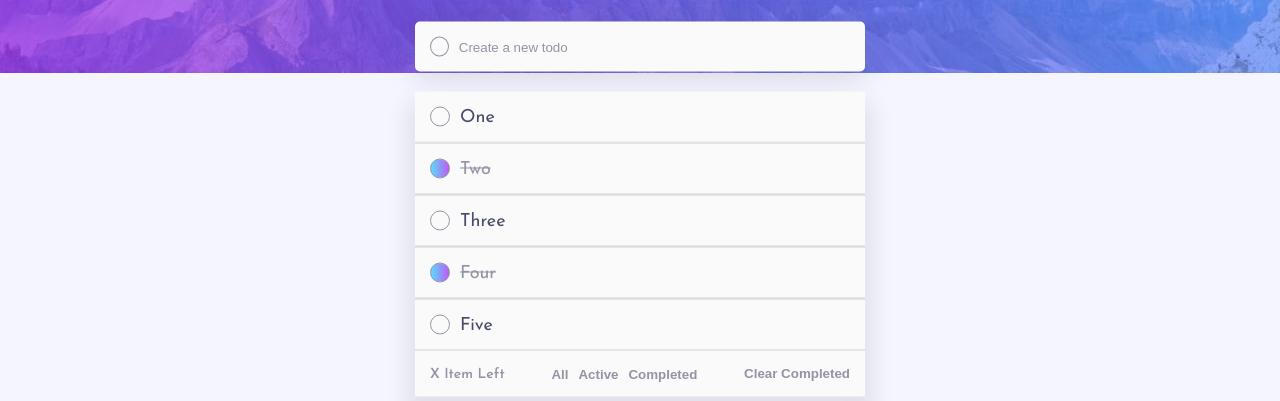
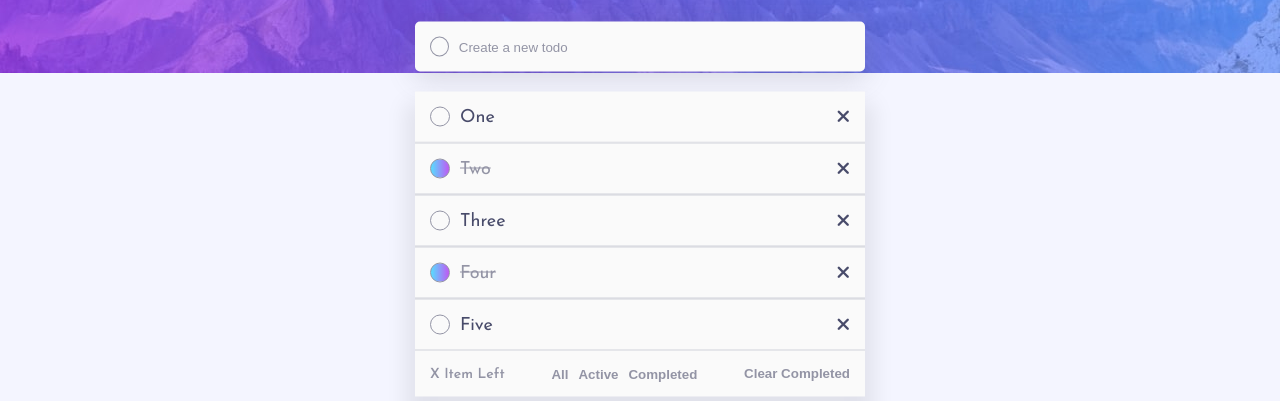
Before and after one commit to mustafa-khaled/Todo-App, a React (Vite) app: page / in a window 1280 px wide. Shown: the part 227-628 px from the top of the page. Built offline with nearby package versions, Linux system fonts and the light colour scheme.

Commit message:
delete todo functionality

```diff
--- a/src/components/todoItem/TodoItem.jsx
+++ b/src/components/todoItem/TodoItem.jsx
@@ -1,6 +1,6 @@
-import { toggleCompleted } from "../../redux/todoSlice";
+import { toggleCompleted, deleteTodo } from "../../redux/todoSlice";
+import { useDispatch } from "react-redux";
 import styles from "./TodoItem.module.css";
-import { useDispatch } from "react-redux";
 
 function TodoItem({ todo }) {
   const { id, title, completed } = todo;
@@ -15,15 +15,24 @@ function TodoItem({ todo }) {
     );
   }
 
+  function handleDeleteClick() {
+    dispatch(deleteTodo({ id: id }));
+  }
+
   return (
-    <div
-      className={`${styles["todo-item"]} ${completed ? styles.completed : ""}`}
-      onClick={handleCompletedClick}>
+    <div className={`${styles["todo-item"]} `}>
       <div
-        className={`${styles["checkbox"]} ${
-          completed ? styles.completed : ""
-        }`}></div>
-      {title}
+        onClick={handleCompletedClick}
+        className={`${completed ? styles.completed : ""}`}>
+        <div
+          className={`${styles["checkbox"]} ${
+            completed ? styles.completed : ""
+          }`}></div>
+
+        {title}
+      </div>
+
+      <i className="fa-solid fa-xmark" onClick={handleDeleteClick}></i>
     </div>
   );
 }
--- a/src/components/todoItem/TodoItem.module.css
+++ b/src/components/todoItem/TodoItem.module.css
@@ -4,12 +4,19 @@
   border-bottom: 1px solid var(--three);
   display: flex;
   align-items: center;
-  gap: 10px;
+  justify-content: space-between;
   cursor: pointer;
   color: var(--five);
 }
 
-.todo-item.completed {
+.todo-item > div {
+  display: flex;
+  align-items: center;
+  gap: 10px;
+  width: 90%;
+}
+
+.todo-item > div.completed {
   text-decoration: line-through;
   color: var(--four);
 }
--- a/src/redux/todoSlice.js
+++ b/src/redux/todoSlice.js
@@ -23,8 +23,12 @@ const todoSlice = createSlice({
       const index = state.findIndex((todo) => todo.id === action.payload.id);
       state[index].completed = action.payload.completed;
     },
+
+    deleteTodo: (state, action) => {
+      return state.filter((todo) => todo.id !== action.payload.id);
+    },
   },
 });
 
-export const { addTodo, toggleCompleted } = todoSlice.actions;
+export const { addTodo, toggleCompleted, deleteTodo } = todoSlice.actions;
 export default todoSlice.reducer;
```
